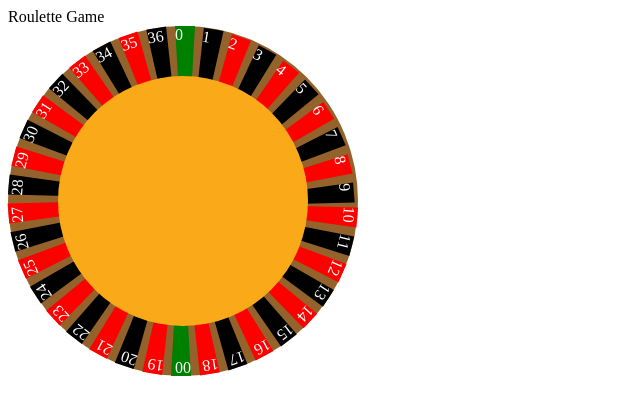
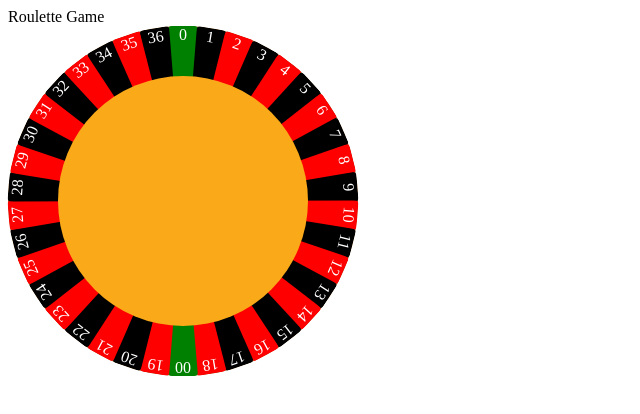
Before and after one commit to codetapacademy/all-on-red-with-react, a React (Create React App) app: page / in a window 1280 px wide. Shown: the top 414 px of the page, without its empty margins (0-640 px from the left). Built offline with nearby package versions, Linux system fonts and the light colour scheme.

Commit message:
feat: [bogdanegura] - add more style to slots, center the numbers on the slots

```diff
--- a/src/component/slot/slot.style.js
+++ b/src/component/slot/slot.style.js
@@ -2,13 +2,14 @@
 
 export const StyledSlot = styled.div`
   height: 175px;
-  /* width: 55px; */
+  width: 30px;
   position: absolute;
   display: inline-block;
-  margin-left: 167px;
+  margin-left: 160px;
   transform: rotate(${({ rotation }) => rotation}deg);
   transform-origin: 50% 100%;
   color: white;
+  text-align: center;
 
   &::after {
     content: ${({ number }) => `"${number}"`};
@@ -19,8 +20,10 @@
     content: "";
     position: absolute;
     top: 0;
+    left: 0;
+    border-radius: 4px;
     border-top: 175px solid ${({ color }) => color};
-    border-left: 10px solid transparent;
-    border-right: 10px solid transparent;
+    border-left: 15px solid transparent;
+    border-right: 15px solid transparent;
   }
 `;
```
